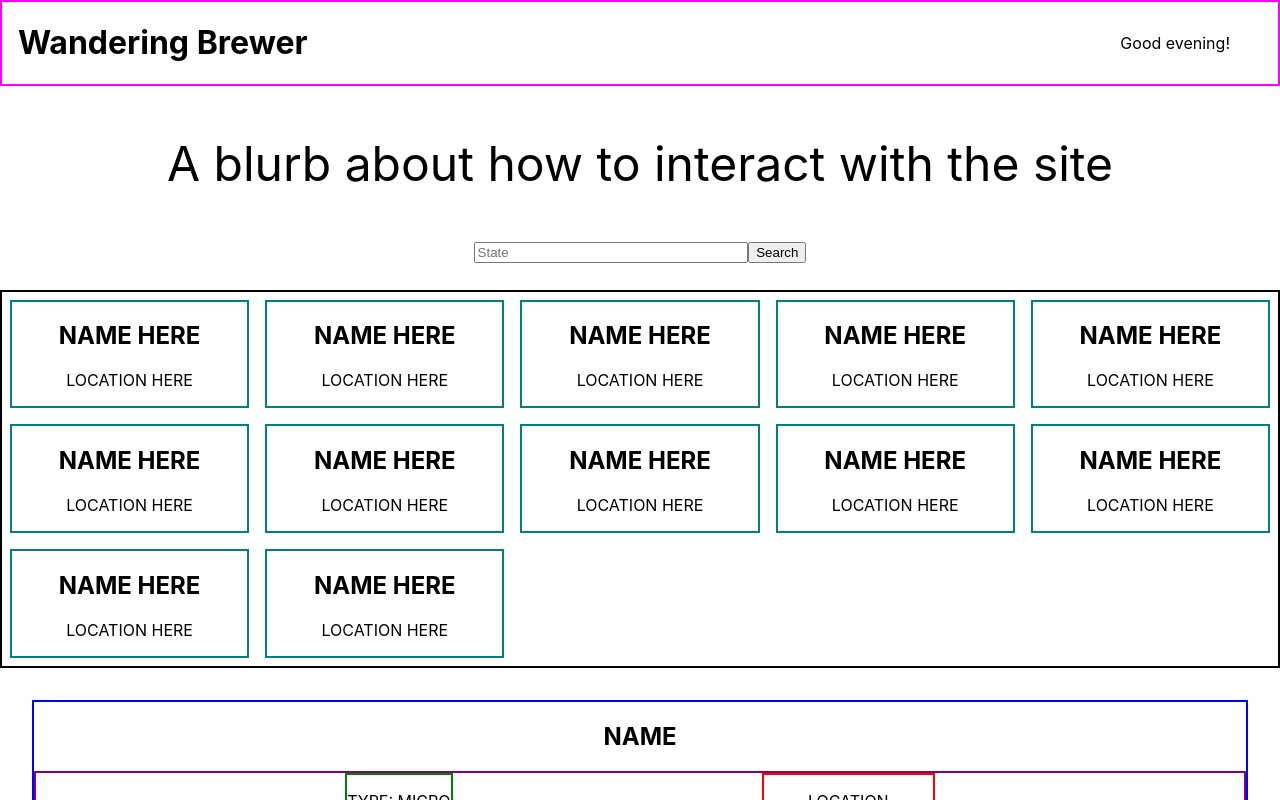
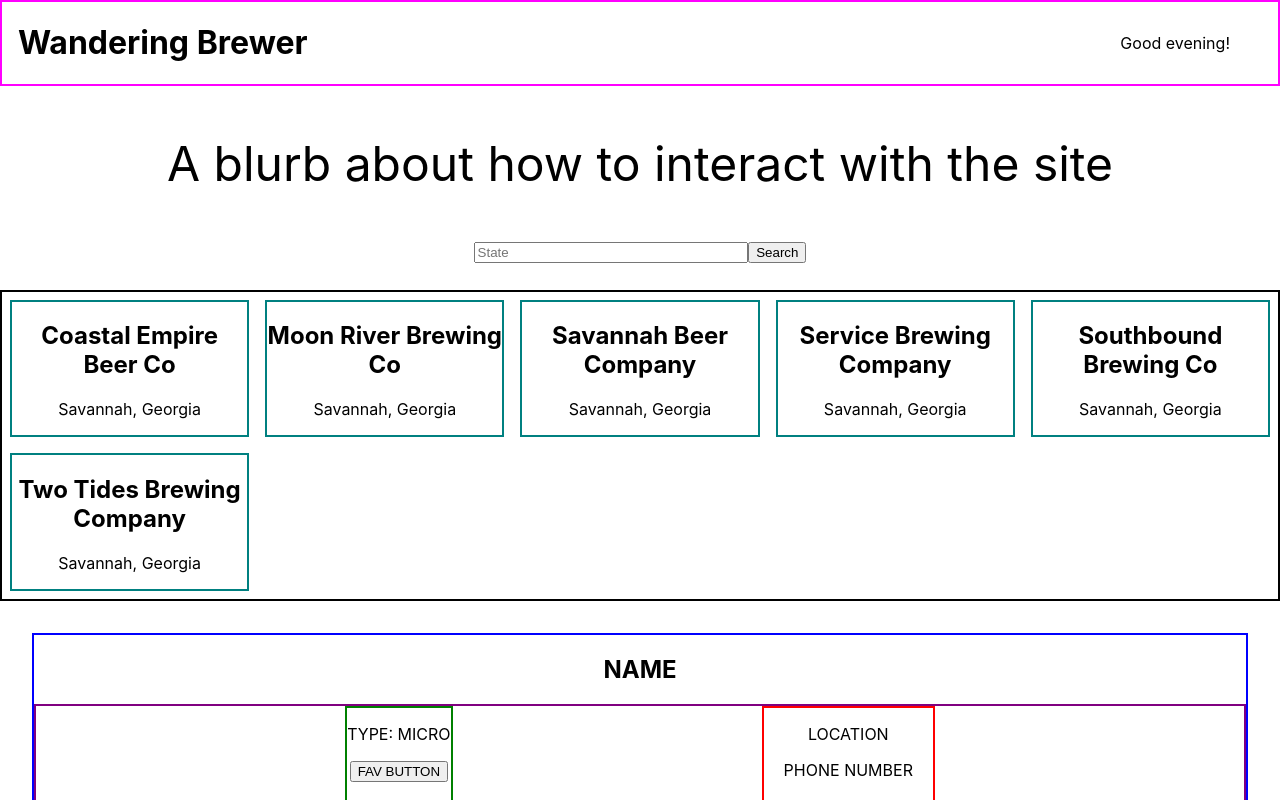
Before and after one commit to abodnar1/wandering-brewer, a React (Create React App) app: page / in a window 1280 px wide. Shown: the top 800 px of the page. Built offline with nearby package versions, Linux system fonts and the light colour scheme.

Commit message:
Add mock data to render test cards

```diff
--- a/src/Components/App/App.js
+++ b/src/Components/App/App.js
@@ -1,17 +1,23 @@
-import React from "react";
+import React, { useState } from "react";
 // import { Route } from "react-router-dom";
 import "./App.css";
+import { mockDataSavannah } from "../../mockDataSavannah";
 import Header from "../Header/Header";
 import Form from "../Form/Form";
 import Breweries from "../Breweries/Breweries";
 import BreweryDetails from "../BreweryDetails/BreweryDetails";
 
 const App = () => {
+  const [breweries, setBreweries] = useState(mockDataSavannah)
+  console.log(mockDataSavannah);
+
   return (
     <div className="App">
       <Header />
       <Form />
-      <Breweries />
+      <Breweries
+        breweries={breweries}
+      />
       <BreweryDetails />
     </div>
   );
--- a/src/Components/Breweries/Breweries.js
+++ b/src/Components/Breweries/Breweries.js
@@ -2,21 +2,23 @@
 import "./Breweries.css";
 import BreweryCard from "../BreweryCard/BreweryCard";
 
-const Breweries = () => {
+const Breweries = ({ breweries }) => {
+
+  const breweriesByCity = breweries.map(brewery => {
+    return (
+      <BreweryCard
+        id={brewery.id}
+        key={brewery.id}
+        name={brewery.name}
+        city={brewery.city}
+        state={brewery.state}
+      />
+    );
+  });
+
   return (
     <div className="breweries-container">
-      <BreweryCard />
-      <BreweryCard />
-      <BreweryCard />
-      <BreweryCard />
-      <BreweryCard />
-      <BreweryCard />
-      <BreweryCard />
-      <BreweryCard />
-      <BreweryCard />
-      <BreweryCard />
-      <BreweryCard />
-      <BreweryCard />
+      {breweriesByCity}
     </div>
   );
 };
--- a/src/Components/BreweryCard/BreweryCard.js
+++ b/src/Components/BreweryCard/BreweryCard.js
@@ -1,11 +1,11 @@
 import React from "react";
 import "./BreweryCard.css";
 
-const BreweryCard = () => {
+const BreweryCard = ({ name, city, state }) => {
   return (
     <div className="brewery-card-wrapper">
-      <h2 className="brewery-name">NAME HERE</h2>
-      <p className="brewery-location">LOCATION HERE</p>
+      <h2 className="brewery-name">{name}</h2>
+      <p className="brewery-location">{city}, {state}</p>
     </div>
   );
 };
--- /dev/null
+++ b/src/mockDataSavannah.js
@@ -0,0 +1,116 @@
+export const mockDataSavannah = [
+  {
+    "id": "coastal-empire-beer-co-savannah",
+    "name": "Coastal Empire Beer Co",
+    "brewery_type": "micro",
+    "street": "79 Ross Rd",
+    "address_2": null,
+    "address_3": null,
+    "city": "Savannah",
+    "state": "Georgia",
+    "county_province": null,
+    "postal_code": "31405-1660",
+    "country": "United States",
+    "longitude": null,
+    "latitude": null,
+    "phone": "9124287911",
+    "website_url": "http://www.coastalempirebeer.com",
+    "updated_at": "2021-10-23T02:24:55.243Z",
+    "created_at": "2021-10-23T02:24:55.243Z"
+  },
+  {
+    "id": "moon-river-brewing-co-savannah",
+    "name": "Moon River Brewing Co",
+    "brewery_type": "brewpub",
+    "street": "21 W Bay St",
+    "address_2": null,
+    "address_3": null,
+    "city": "Savannah",
+    "state": "Georgia",
+    "county_province": null,
+    "postal_code": "31401-1106",
+    "country": "United States",
+    "longitude": "-81.09178578",
+    "latitude": "32.08098573",
+    "phone": "9124470943",
+    "website_url": "http://www.moonriverbrewing.com",
+    "updated_at": "2021-10-23T02:24:55.243Z",
+    "created_at": "2021-10-23T02:24:55.243Z"
+  },
+  {
+    "id": "savannah-beer-company-savannah",
+    "name": "Savannah Beer Company",
+    "brewery_type": "planning",
+    "street": null,
+    "address_2": null,
+    "address_3": null,
+    "city": "Savannah",
+    "state": "Georgia",
+    "county_province": null,
+    "postal_code": "31410",
+    "country": "United States",
+    "longitude": null,
+    "latitude": null,
+    "phone": "9124140187",
+    "website_url": null,
+    "updated_at": "2021-10-23T02:24:55.243Z",
+    "created_at": "2021-10-23T02:24:55.243Z"
+  },
+  {
+    "id": "service-brewing-company-savannah",
+    "name": "Service Brewing Company",
+    "brewery_type": "micro",
+    "street": "574 Indian St",
+    "address_2": null,
+    "address_3": null,
+    "city": "Savannah",
+    "state": "Georgia",
+    "county_province": null,
+    "postal_code": "31401-1121",
+    "country": "United States",
+    "longitude": "-81.0982783",
+    "latitude": "32.0839717",
+    "phone": "8452425355",
+    "website_url": "http://www.servicebrewing.com",
+    "updated_at": "2021-10-23T02:24:55.243Z",
+    "created_at": "2021-10-23T02:24:55.243Z"
+  },
+  {
+    "id": "southbound-brewing-co-savannah",
+    "name": "Southbound Brewing Co",
+    "brewery_type": "micro",
+    "street": "107 E Lathrop Ave",
+    "address_2": null,
+    "address_3": null,
+    "city": "Savannah",
+    "state": "Georgia",
+    "county_province": null,
+    "postal_code": "31415-2182",
+    "country": "United States",
+    "longitude": "-81.111372",
+    "latitude": "32.087032",
+    "phone": null,
+    "website_url": "http://www.southboundbrewingco.com",
+    "updated_at": "2021-10-23T02:24:55.243Z",
+    "created_at": "2021-10-23T02:24:55.243Z"
+  },
+  {
+    "id": "two-tides-brewing-company-savannah",
+    "name": "Two Tides Brewing Company",
+    "brewery_type": "micro",
+    "street": "12 West 41st St",
+    "address_2": null,
+    "address_3": null,
+    "city": "Savannah",
+    "state": "Georgia",
+    "county_province": null,
+    "postal_code": "31401",
+    "country": "United States",
+    "longitude": "-81.10216092",
+    "latitude": "32.054127",
+    "phone": "9126670706",
+    "website_url": "http://www.twotidesbrewing.com",
+    "updated_at": "2021-10-23T02:24:55.243Z",
+    "created_at": "2021-10-23T02:24:55.243Z"
+  }
+];
```
